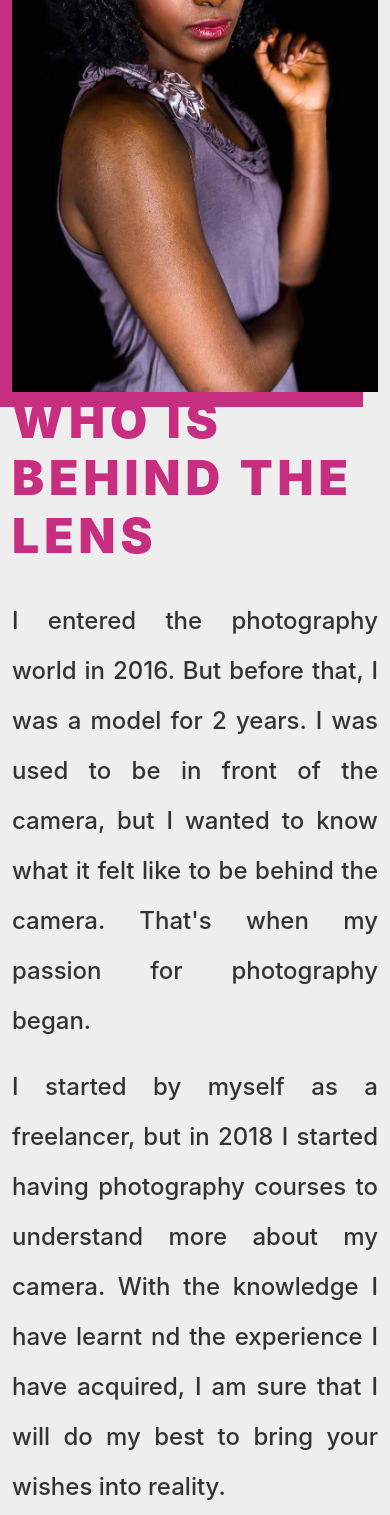
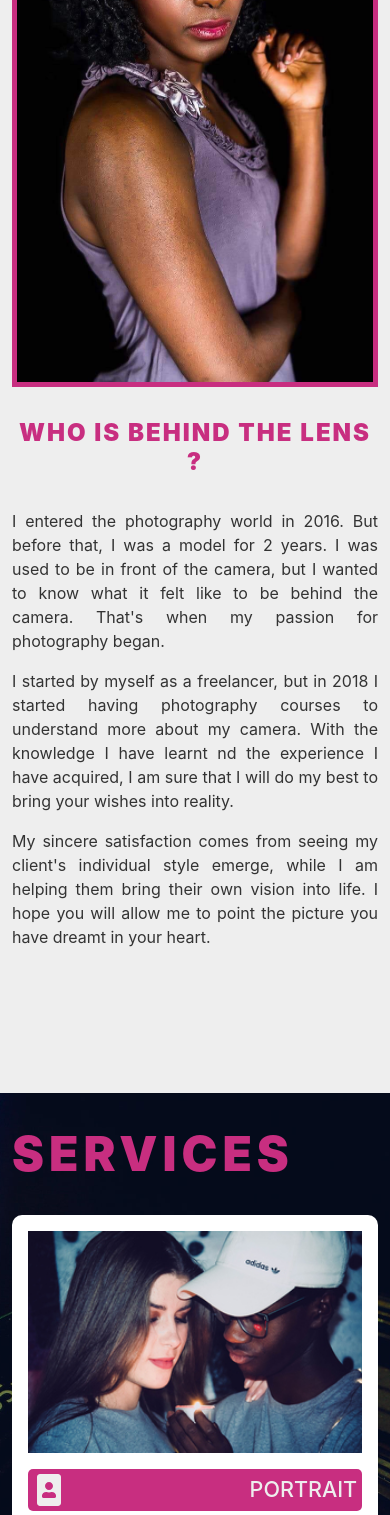
Before and after one commit to layesall/lifeshootmoments, a React (Create React App) app: page / in a window 390 px wide. Shown: the part 1132-2647 px from the top of the page. Built offline with nearby package versions, Linux system fonts and the light colour scheme.

Commit message:
Responsive fix for the About | Services | Footer

```diff
--- a/src/components/About/About.css
+++ b/src/components/About/About.css
@@ -9,6 +9,14 @@
   min-height: 760px;
   margin: 3rem 0;
   padding: 2rem 0;
+}
+
+.about-image {
+  float: right;
+  width: 100%;
+  height: auto;
+  object-fit: cover;
+  box-shadow: -15px 15px  var(--secondary);
 }
 
 .about-title {
@@ -24,20 +32,42 @@
 .about-text {
   text-align: justify;
   font-size: x-large;
-  line-height: 50px;
-  font-weight: 500;
 }
 
-.about-image {
-  width: 100%;
-  height: auto;
-  object-fit: cover;
-  box-shadow: -15px 15px  var(--secondary);
+@media only screen and (max-width: 1024px) {
+
+  .about-title {
+    font-size: 2rem;
+    letter-spacing: 0;
+    margin: 2rem 0;
+  }
+
+  .about-text {
+    font-size: large;
+    line-height: unset;
+    font-weight: normal;
+  }
+
 }
 
-.about-signature {
-  color: var(--secondary);
-  text-align: end;
-  letter-spacing: 5px;
-  margin: 3rem 0;
+@media only screen and (max-width: 600px) {
+
+  .about-image {
+    border: 5px solid var(--secondary);
+    box-shadow: none;
+  }
+
+  .about-title {
+    text-align: center;
+    font-size: 1.5rem;
+    letter-spacing: 2px;
+    margin: 2rem 0;
+  }
+
+  .about-text {
+    font-size: medium;
+    line-height: unset;
+    font-weight: normal;
+  }
+
 }
--- a/src/components/About/About.jsx
+++ b/src/components/About/About.jsx
@@ -18,7 +18,7 @@ export default function About() {
             />
           </Col>
           <Col md={8}>
-            <h1 className="about-title">Who is behind the lens</h1>
+            <h1 className="about-title">Who is behind the lens ?</h1>
             <p className="about-text">
               I entered the photography world in 2016. But before that, I was a model for 2 years. I was used to be in front of the camera, but I wanted to know what it felt like to be behind the camera. That's when my passion for photography began.
             </p>
@@ -28,7 +28,6 @@ export default function About() {
             <p className="about-text">
               My sincere satisfaction comes from seeing my client's individual style emerge, while I am helping them bring their own vision into life. I hope you will allow me to point the picture you have dreamt in your heart.
             </p>
-            <h3 className="about-signature"> Lifeshoot Moments </h3>
           </Col>
 
         </Row>
--- a/src/components/Footer/Footer.css
+++ b/src/components/Footer/Footer.css
@@ -62,3 +62,23 @@
   color: var(--light);
   opacity: .7;
 }
+
+@media only screen and (max-width: 1024px) {
+
+}
+
+@media only screen and (max-width: 600px) {
+
+  .footer-copyright {
+    font-size: small;
+  }
+
+  .footer-author {
+    letter-spacing: 2px;
+  }
+
+  .media-link {
+    font-size: 1.5rem;
+  }
+
+}
--- a/src/components/Footer/Footer.jsx
+++ b/src/components/Footer/Footer.jsx
@@ -18,16 +18,16 @@ export default function Footer() {
         <Row className="footer-top">
           <Col md={12}>
             <div className="footer-media">
-              <Link to="" className="media-link">
+              <Link to="#" className="media-link">
                 <FaInstagramSquare />
               </Link>
-              <Link to="" className="media-link">
+              <Link to="#" className="media-link">
                 <FaFacebookSquare />
               </Link>
-              <Link to="" className="media-link">
+              <Link to="#" className="media-link">
                 <FaGooglePlusSquare />
               </Link>
-              <Link to="" className="media-link">
+              <Link to="#" className="media-link">
                 <FaYoutube />
               </Link>
             </div>
--- a/src/components/Services/Services.css
+++ b/src/components/Services/Services.css
@@ -29,9 +29,10 @@
   align-items: flex-start;
   flex-flow: column;
   padding: 1rem;
-  color: var(--light);
-  background: #eeeeee38;
+  color: var(--dark);
+  background: #fff;
   border-radius: 10px;
+  margin-bottom: 2rem;
 }
 
 .services-item-image {
@@ -49,7 +50,7 @@
   color: var(--light);
   background: var(--secondary);
   width: 100%;
-  padding: .5rem;
+  padding: .3rem;
   margin-bottom: 1rem;
   border-radius: 5px;
 }
@@ -60,7 +61,7 @@
 }
 
 .services-item-icon {
-  font-size: 3rem;
+  font-size: 2rem;
   margin-right: 10px;
 }
 
```
